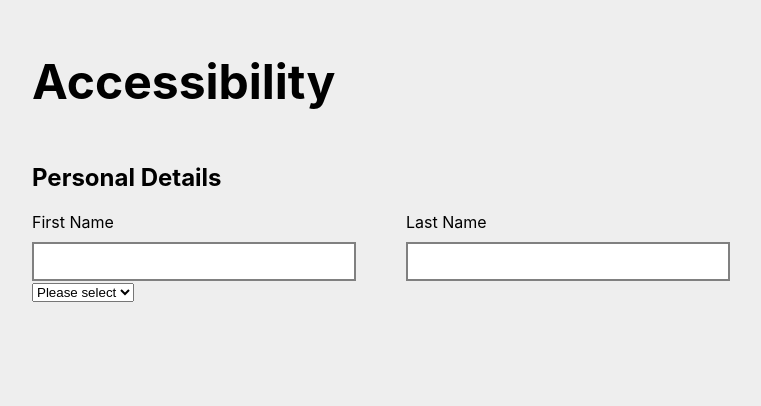
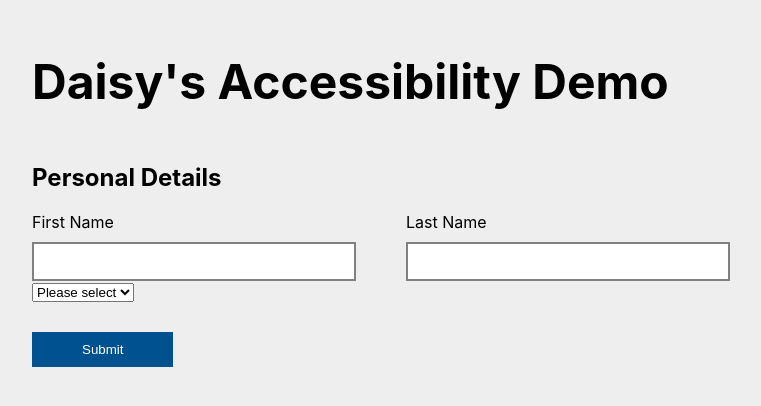
Before and after one commit to DaisyWard/accessibility-demo, a React (Create React App) app: page / in a window 1280 px wide. Shown: the top 406 px of the page, without its empty margins (18-779 px from the left). Built offline with nearby package versions, Linux system fonts and the light colour scheme.

Commit message:
Add button, favicons, notes

```diff
--- a/public/index.html
+++ b/public/index.html
@@ -9,7 +9,6 @@
       name="description"
       content="Accessibility Demo"
     />
-    <link rel="apple-touch-icon" href="%PUBLIC_URL%/logo192.png" />
     <!--
       manifest.json provides metadata used when your web app is installed on a
       user's mobile device or desktop. See https://developers.google.com/web/fundamentals/web-app-manifest/
--- a/src/App.js
+++ b/src/App.js
@@ -1,31 +1,51 @@
-import './App.css';
+import './App.css'
+import './components/button.css'
+
+import React, { useState } from 'react'
 
 import Input from './components/Input'
 import Dropdown from './components/Dropdown'
 
 function App() {
+  const [errorState, setErrorState] = useState(false)
+
   return (
     <div className="App">
       <header className="App-header">
-        <h1>Accessibility</h1>
+        {/* Accessibile logo */}
+        <h1>Daisy's Accessibility Demo</h1>
+        {/* Decorative Image */}
       </header>
       <section>
         <h2>Personal Details</h2>
-        <div class='input-wrapper'>
+        <div className='input-wrapper'>
           <Input
             id='firstName'
             label='First Name'
             required
-            hasError={false}
+            hasError={errorState}
+            errorMessage={'Please enter your first name'}
           />
           <Input
             id='lastName'
             label='Last Name'
             required
-            hasError={false}
+            hasError={errorState}
+            errorMessage={'Please enter your last name'}
           />
         </div>
         <Dropdown />
+        {/* Button for a modal popup form
+          will including button as a link
+          Roving tab
+        */}
+        {/* Another h tag, not in order */}
+        {/*
+            Custom toggle button
+          */}
+        {/*  */}
+        {/* Button to trigger loading spinner */}
+        <button className='button submit-button' aria-label='Submit personal details form' onClick={() => setErrorState(!errorState)}>Submit</button>
       </section>
     </div>
   );
--- /dev/null
+++ b/src/components/button.css
@@ -0,0 +1,13 @@
+.button {
+  display: block;
+  padding: 10px 50px;
+  margin-top: 30px;
+  border: none;
+  background-color: #00518F;
+  color: white;
+  cursor: pointer;
+}
+
+.submit-button:hover {
+  background-color: grey;
+}
```
Also changed, not shown: public/logo192.png (deleted), public/logo512.png (deleted), src/App.css (line endings or trailing spaces).
